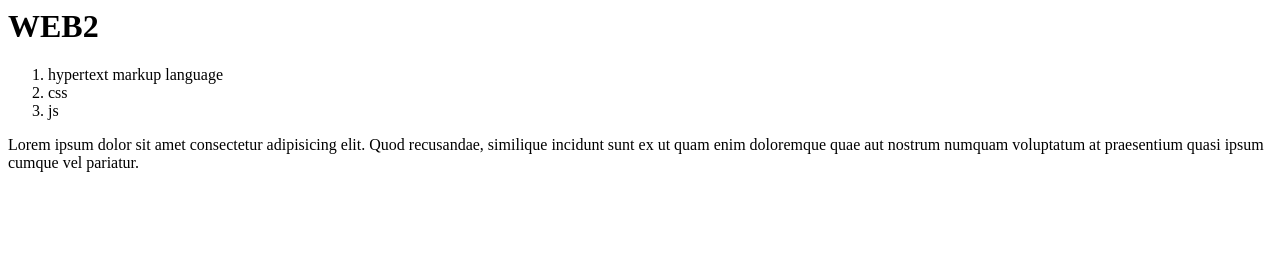
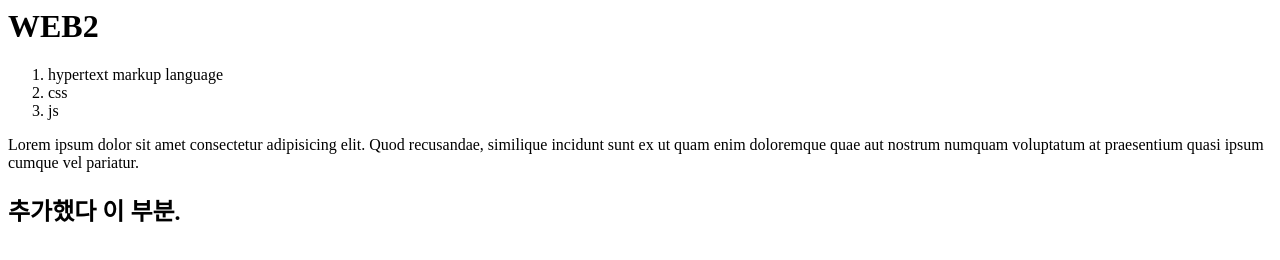
Before and after one commit to ukheeDokey/uh-first-project, a plain HTML site: page index.html in a window 1280 px wide. Drawn offline with Linux system fonts and the light colour scheme.

Commit message:
second commit

```diff
--- a/index.html
+++ b/index.html
@@ -8,5 +8,8 @@
             <li>js</li>
         </ol>
         Lorem ipsum dolor sit amet consectetur adipisicing elit. Quod recusandae, similique incidunt sunt ex ut quam enim doloremque quae aut nostrum numquam voluptatum at praesentium quasi ipsum cumque vel pariatur.
+        <h2>
+            추가했다 이 부분.
+        </h2>
     </body>
 </html>
```
